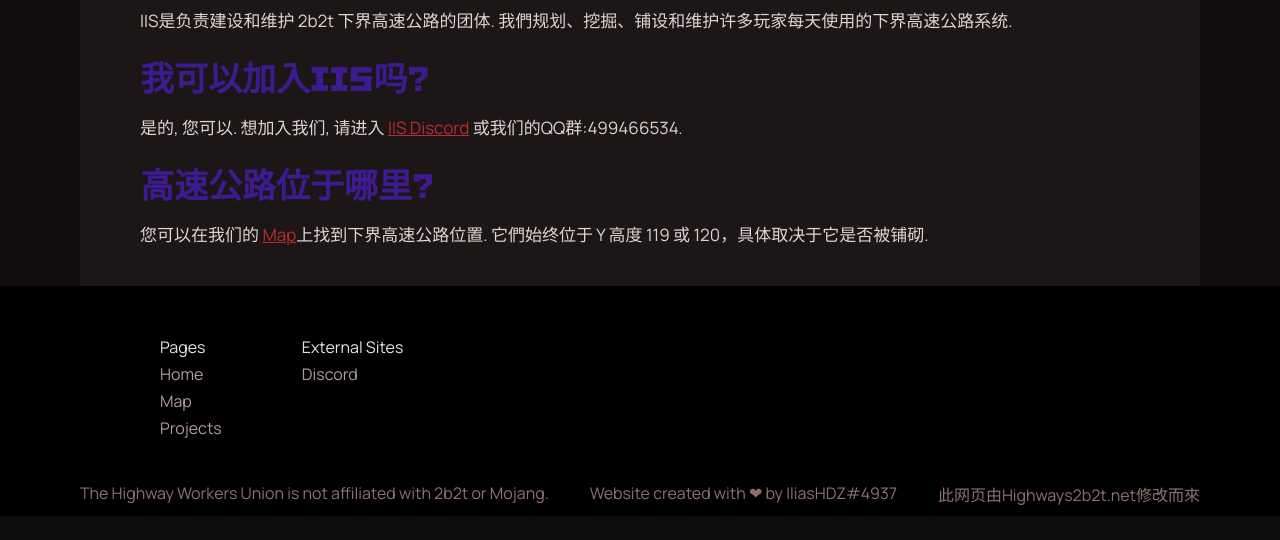
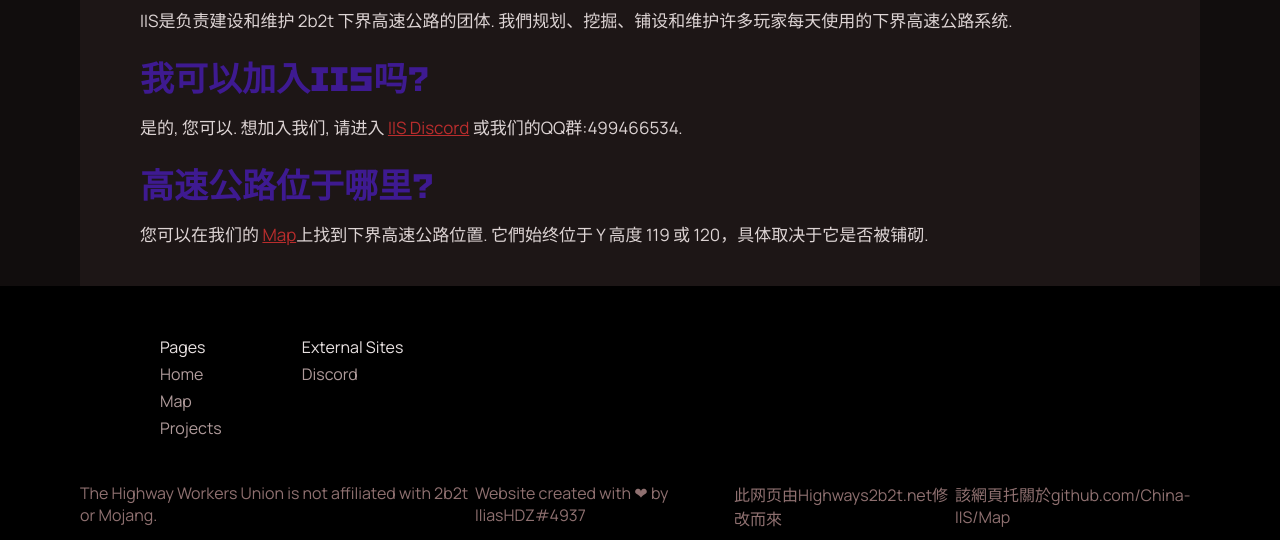
Before and after one commit to China-IIS/Map, a plain HTML site: page index.html in a window 1280 px wide. Shown: the part 683-1223 px from the top of the page. Before the commit the page ends 1199 px from the top, so only its background shows below. Drawn offline with Linux system fonts and the light colour scheme.

Commit message:
Update index.html
更改頁脚部分.

```diff
--- a/index.html
+++ b/index.html
@@ -95,10 +95,13 @@
             </div>
         </div>
         <div class="footer-bottom">
+		<!--頁脚部分-->
             <div class="footer-bottom-left">The Highway Workers Union is not affiliated with 2b2t or Mojang.</div>
             <div class="footer-bottom-right">Website created with ❤ by IliasHDZ#4937</div>
 	    <div class="footer-bottom-right">此网页由Highways2b2t.net修改而來</div>
+	    <div class="footer-bottom-right">該網頁托關於github.com/China-IIS/Map</div>
         </div>
     </div>
 </body>
 </html>
+<!--移動能不能趕緊死啊 你幾把屏蔽Github幹嘛-->
```
